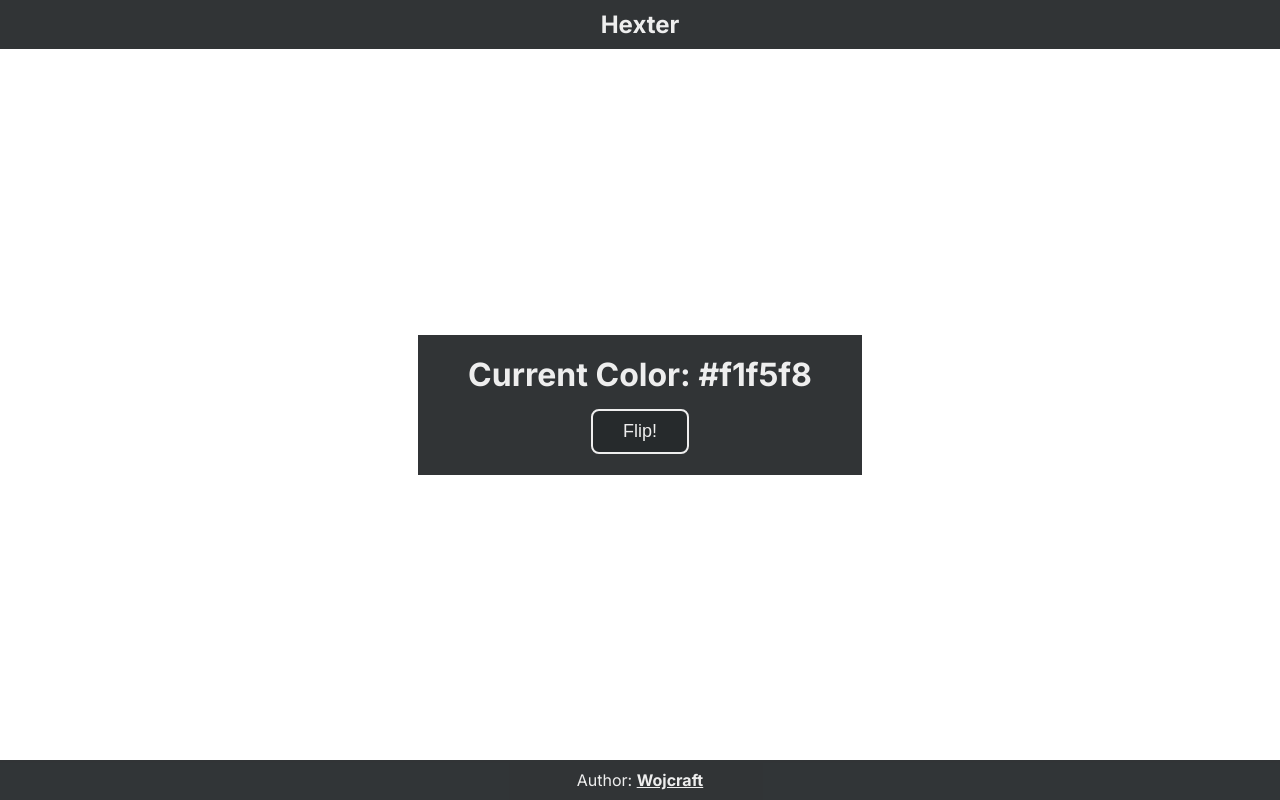
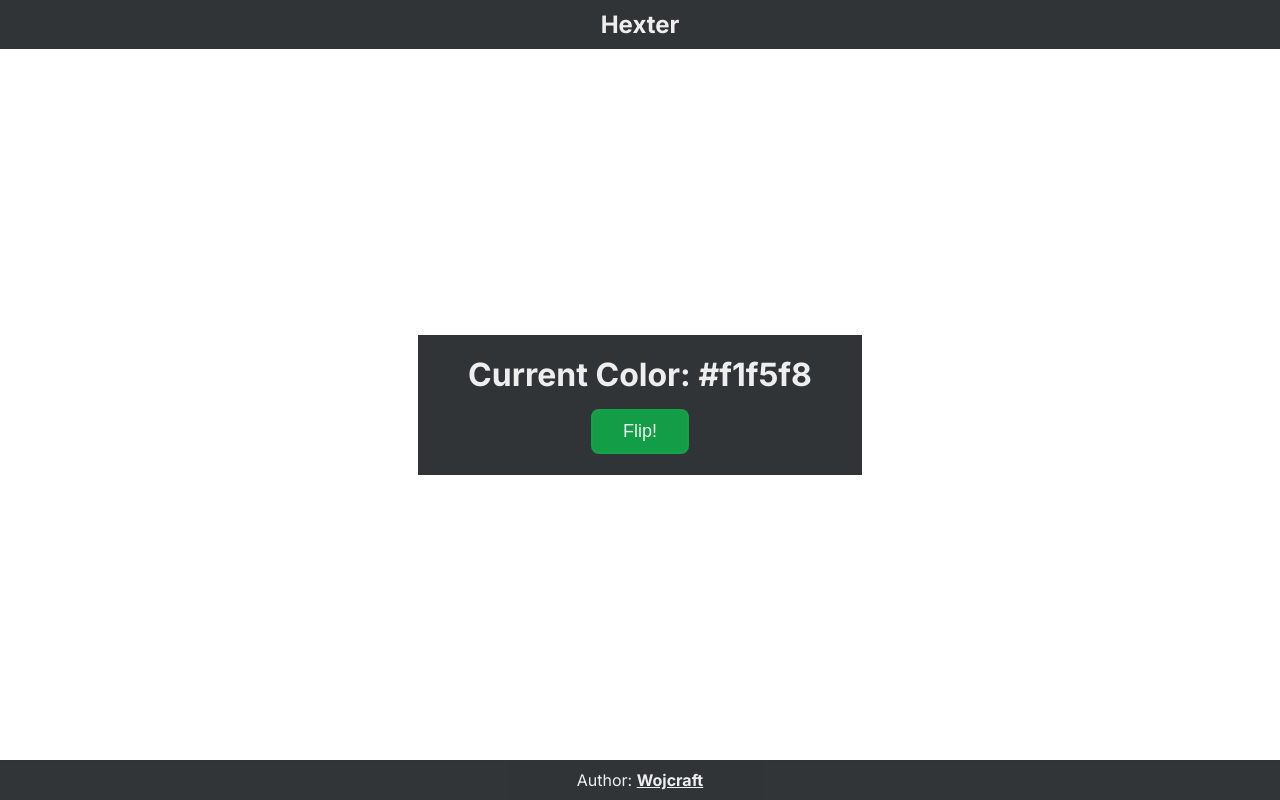
Before and after one commit to wojcraft/hexter, a website built with Vite: page src/index.html in a window 1280 px wide. In both pictures the pointer is over the button "Flip!". Built offline with nearby package versions, Linux system fonts and the light colour scheme.

Commit message:
Improve README.md and add hover effects

```diff
--- a/src/style.css
+++ b/src/style.css
@@ -5,6 +5,7 @@
   --font-family: Inter, 'Segoe UI';
   --color-background: rgba(38, 42, 44, 95%);
   --color-text: #eee;
+  --color-accent: rgba(19, 164, 73, 0.95);
 }
 
 *,
@@ -58,6 +59,13 @@ footer {
   border: 2px solid var(--color-text);
 }
 
+.flip:hover {
+  background-color: var(--color-accent);
+  border: 2px solid var(--color-accent);
+  transition: 300ms;
+  cursor: pointer;
+}
+
 a {
   text-decoration: underline;
   font-weight: 600;
```
Also changed, not shown: .github/assets/screenshot.png (added), README.md.
